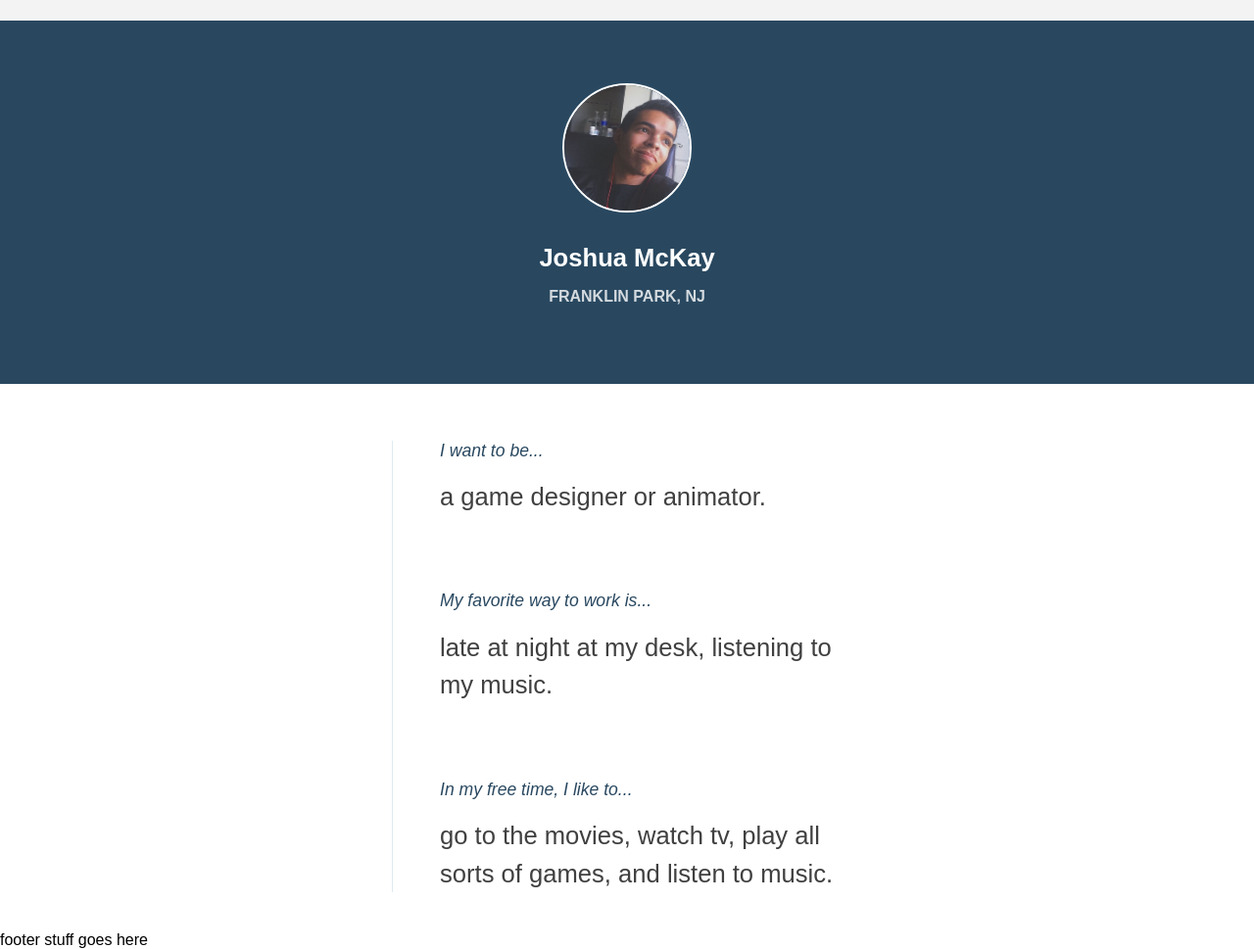
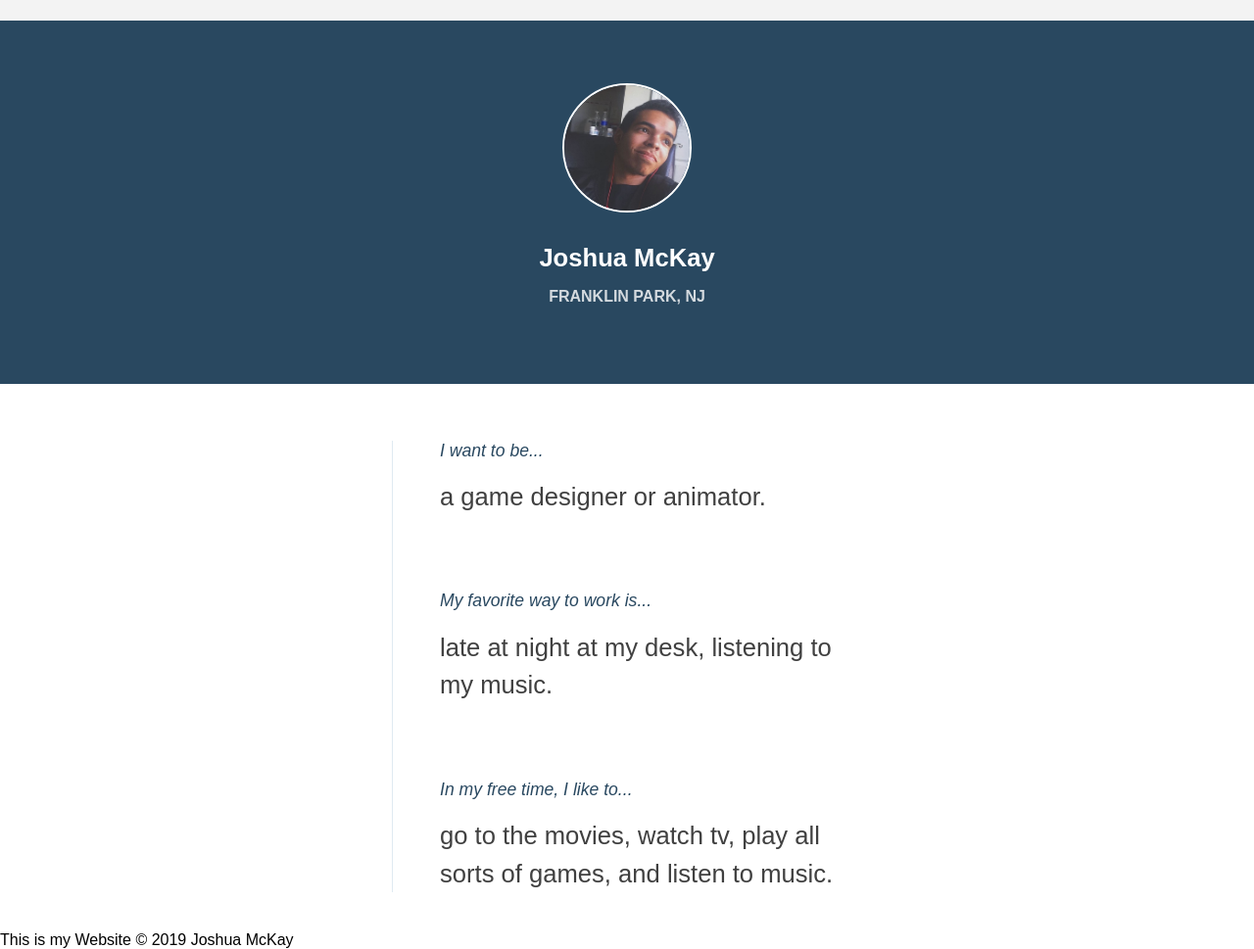
Before and after one commit to RVCC-CISY225-S2019/project-2-nubiZmal, a plain HTML site: page index.html in a window 1280 px wide. Shown: the part 67-1036 px from the top of the page at 98% size. Drawn offline with Linux system fonts and the light colour scheme.

Commit message:
add copyright

```diff
--- a/index.html
+++ b/index.html
@@ -35,6 +35,6 @@
             </div>
         </section>
     </main>
-    <footer class="footer">footer stuff goes here </footer>
+    <footer class="footer"> This is my Website &copy 2019 Joshua McKay </footer>
 </body>
 </html>
```
